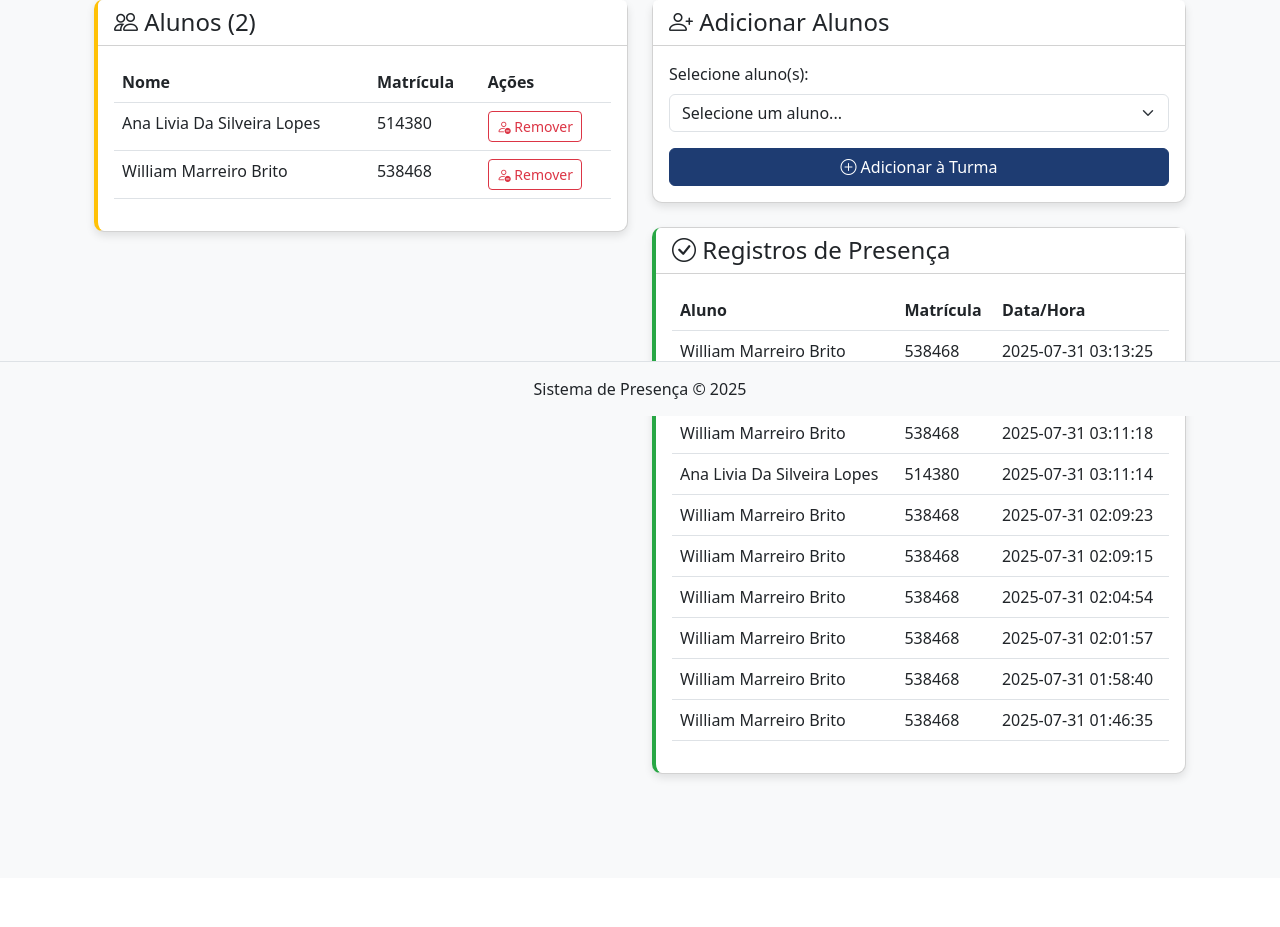
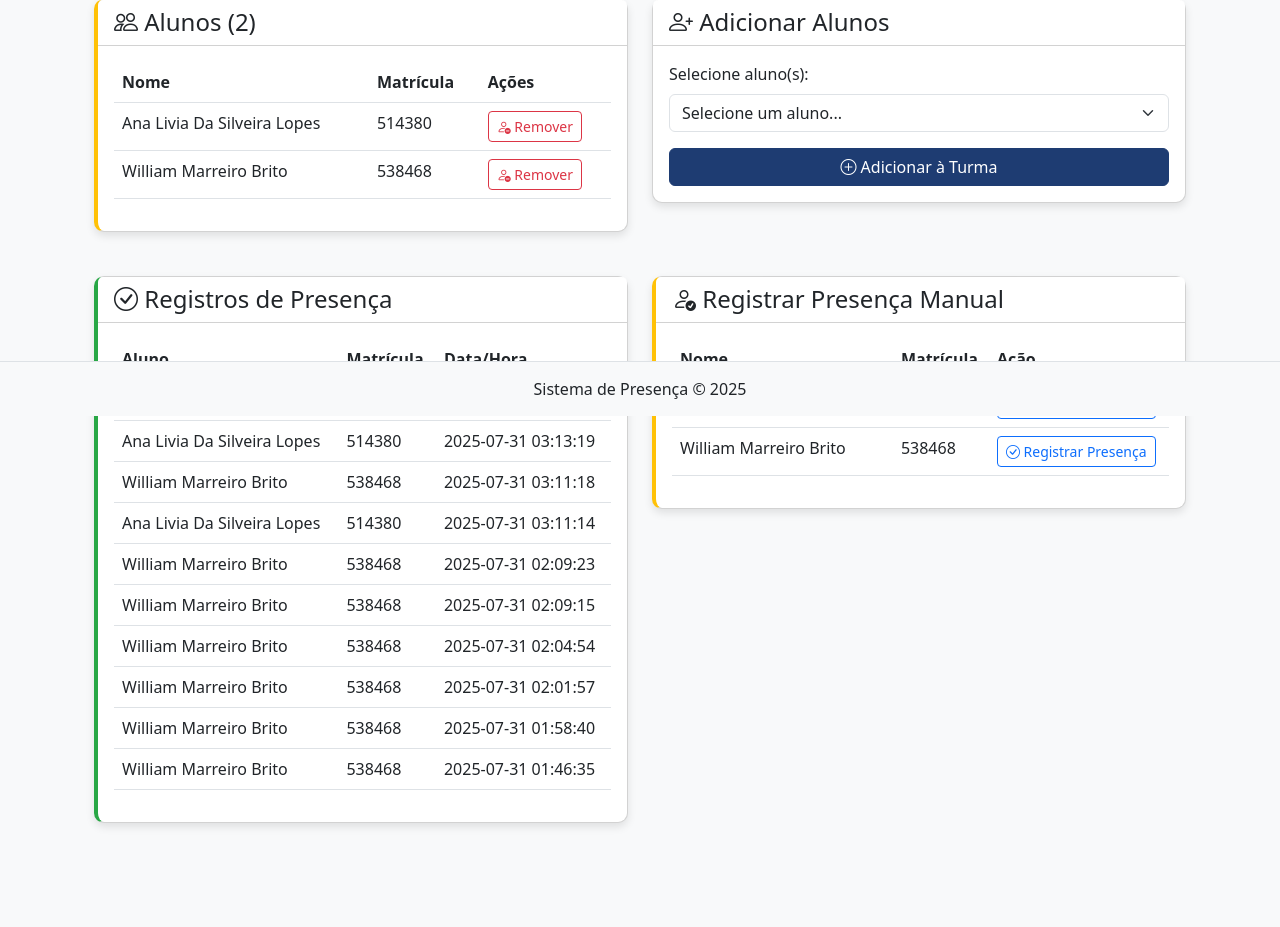
Before and after one commit to marcusnogueiraa/presence-system, a Flask app: page /turma/3136e7ce-1bab-4e81-a221-c57f2bff3a30 in a window 1280 px wide. Shown: the part 384-1311 px from the top of the page. Before the commit the page ends 1165 px from the top, so only its background shows below. Run offline with Flask 3, Linux system fonts and the light colour scheme; a user stored in the database is signed in; data comes from the database, SQL or seed files in the repository; both versions use the stored data as it was after the commit; some libraries are stand-ins or nearby versions.

Commit message:
Ajustes no layout dos cards e adição da funcionalidade de registrar presença manual

```diff
--- a/web-system/app.py
+++ b/web-system/app.py
@@ -669,6 +669,51 @@ def registrar_presenca_api():
     conn.close()
     return jsonify({'status': 'error', 'message': 'Aluno não encontrado ou não está na turma'}), 404
 
+# API route to register presence manually
+@app.route('/api/registrar_presenca_manual', methods=['POST'])
+def registrar_presenca_manual():
+    data = request.get_json()
+    aluno_id = data.get('aluno_id')  # ID do aluno
+    turma_uuid = data.get('uuid')    # UUID da turma
+
+    if not aluno_id or not turma_uuid:
+        return jsonify({'status': 'error', 'message': 'Dados faltando'}), 400
+
+    conn = sqlite3.connect(DATABASE)
+    conn.row_factory = sqlite3.Row
+    c = conn.cursor()
+
+    # Verificar se o aluno está na turma
+    aluno = c.execute('''
+        SELECT a.id, a.nome, a.matricula
+        FROM alunos a
+        JOIN aluno_turma at ON a.id = at.aluno_id
+        WHERE a.id = ? AND at.turma_id = ?
+    ''', (aluno_id, turma_uuid)).fetchone()
+
+    if aluno:
+        now = datetime.now().strftime("%Y-%m-%d %H:%M:%S")
+        # Inserir a presença manualmente
+        c.execute('''
+            INSERT INTO presencas (aluno_id, turma_id, data_hora)
+            VALUES (?, ?, ?)
+        ''', (aluno['id'], turma_uuid, now))
+        conn.commit()
+        conn.close()
+
+        socketio.emit('nova_presenca', {
+            'aluno': aluno['nome'],
+            'turma': turma_uuid,
+            'hora': now,
+            'matricula': aluno['matricula']
+        })
+
+        return jsonify({'status': 'success', 'message': 'Presença registrada manualmente'}), 200
+
+    conn.close()
+    return jsonify({'status': 'error', 'message': 'Aluno não encontrado ou não está na turma'}), 404
+
+
 dias_da_semana_map = {
     'Segunda': 2,
     'Terça': 3,
--- a/web-system/templates/turmas/detalhes.html
+++ b/web-system/templates/turmas/detalhes.html
@@ -36,7 +36,7 @@
     </div>
 
     <div class="row">
-        <!-- Alunos da Turma -->
+        <!-- Alunos da Turma e Adicionar Alunos -->
         <div class="col-md-6 mb-4">
             <div class="card aluno-card">
                 <div class="card-header bg-white d-flex justify-content-between align-items-center">
@@ -80,7 +80,6 @@
             </div>
         </div>
 
-        <!-- Adicionar Alunos -->
         <div class="col-md-6 mb-4">
             <div class="card">
                 <div class="card-header bg-white">
@@ -111,9 +110,14 @@
                     {% endif %}
                 </div>
             </div>
+        </div>
 
-            <!-- Presenças -->
-            <div class="card mt-4 presenca-card">
+    </div> <!-- Fim da row -->
+
+    <div class="row">
+        <!-- Presenças e Registrar Presença Manual -->
+        <div class="col-md-6 mb-4">
+            <div class="card presenca-card">
                 <div class="card-header bg-white">
                     <h4 class="mb-0"><i class="bi bi-check-circle"></i> Registros de Presença</h4>
                 </div>
@@ -147,6 +151,48 @@
                 </div>
             </div>
         </div>
+
+        <div class="col-md-6 mb-4">
+            <div class="card aluno-card">
+                <div class="card-header bg-white d-flex justify-content-between align-items-center">
+                    <h4 class="mb-0"><i class="bi bi-person-check"></i> Registrar Presença Manual</h4>
+                </div>
+                <div class="card-body">
+                    {% if not alunos_turma %}
+                    <div class="alert alert-info mb-0">
+                        <i class="bi bi-info-circle"></i> Nenhum aluno nesta turma.
+                    </div>
+                    {% else %}
+                    <div class="table-responsive">
+                        <table class="table table-hover">
+                            <thead>
+                                <tr>
+                                    <th>Nome</th>
+                                    <th>Matrícula</th>
+                                    <th>Ação</th>
+                                </tr>
+                            </thead>
+                            <tbody>
+                                {% for aluno in alunos_turma %}
+                                <tr>
+                                    <td>{{ aluno['nome'] }}</td>
+                                    <td>{{ aluno['matricula'] }}</td>
+                                    <td>
+                                        <button class="btn btn-sm btn-outline-primary"
+                                                onclick="registrarPresenca({{ aluno['id'] }})">
+                                            <i class="bi bi-check-circle"></i> Registrar Presença
+                                        </button>
+                                    </td>
+                                </tr>
+                                {% endfor %}
+                            </tbody>
+                        </table>
+                    </div>
+                    {% endif %}
+                </div>
+            </div>
+        </div>
+
     </div>
 </div>
 {% endblock %}
@@ -198,4 +244,31 @@ document.addEventListener('DOMContentLoaded', function() {
     });
 });
 </script>
+<script>
+function registrarPresenca(alunoId) {
+    const turmaUuid = "{{ turma['id'] }}";  // Pega o UUID da turma atual
+
+    fetch('/api/registrar_presenca_manual', {
+        method: 'POST',
+        headers: {
+            'Content-Type': 'application/json'
+        },
+        body: JSON.stringify({
+            aluno_id: alunoId,
+            uuid: turmaUuid
+        })
+    })
+    .then(response => response.json())
+    .then(data => {
+        alert(data.message);
+        if (data.status === 'success') {
+            // Atualizar a UI ou mostrar confirmação ao professor
+        }
+    })
+    .catch(error => {
+        console.error('Erro ao registrar presença:', error);
+        alert('Erro ao registrar presença.');
+    });
+}
+</script>
 {% endblock %}
```
Also changed, not shown: web-system/database.db.
